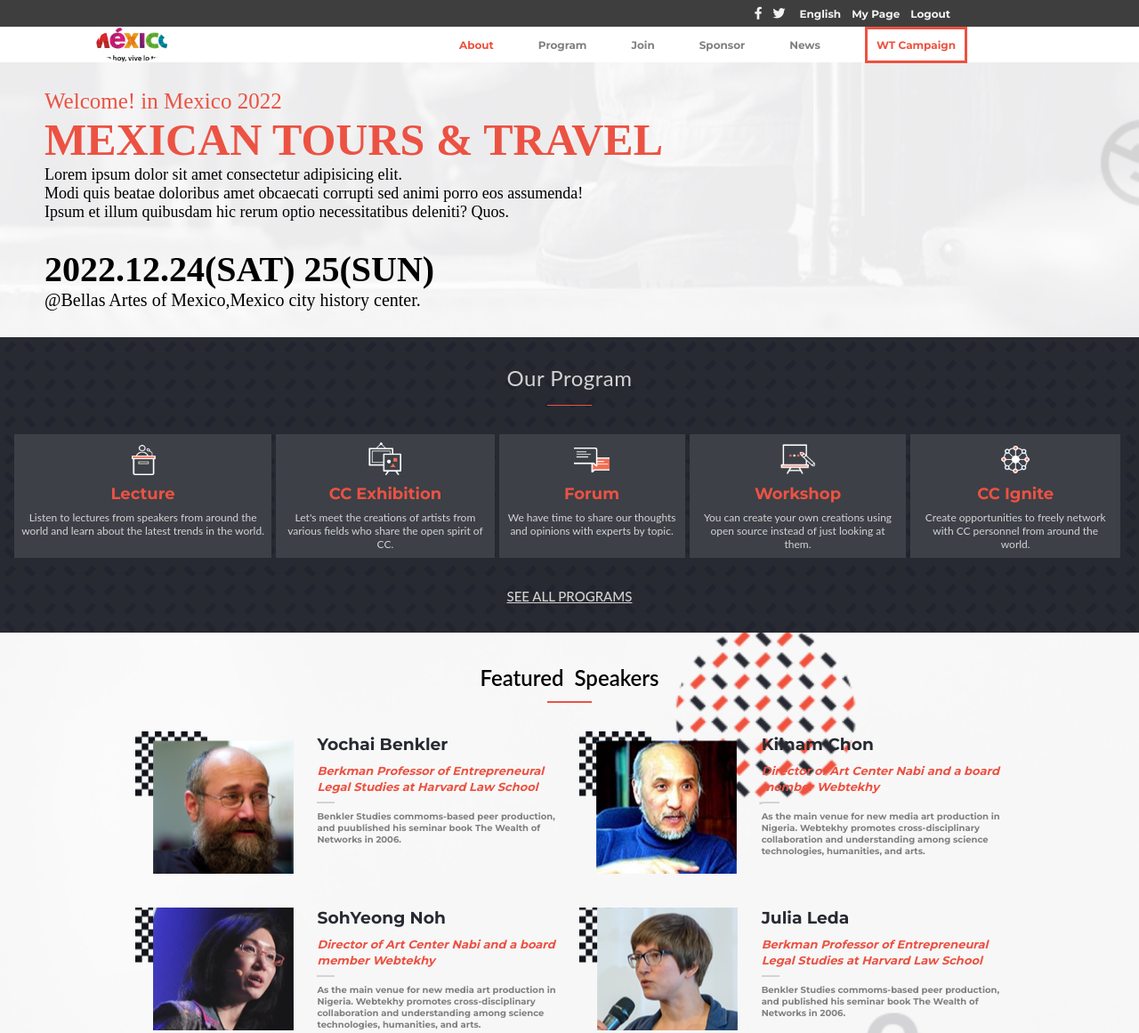
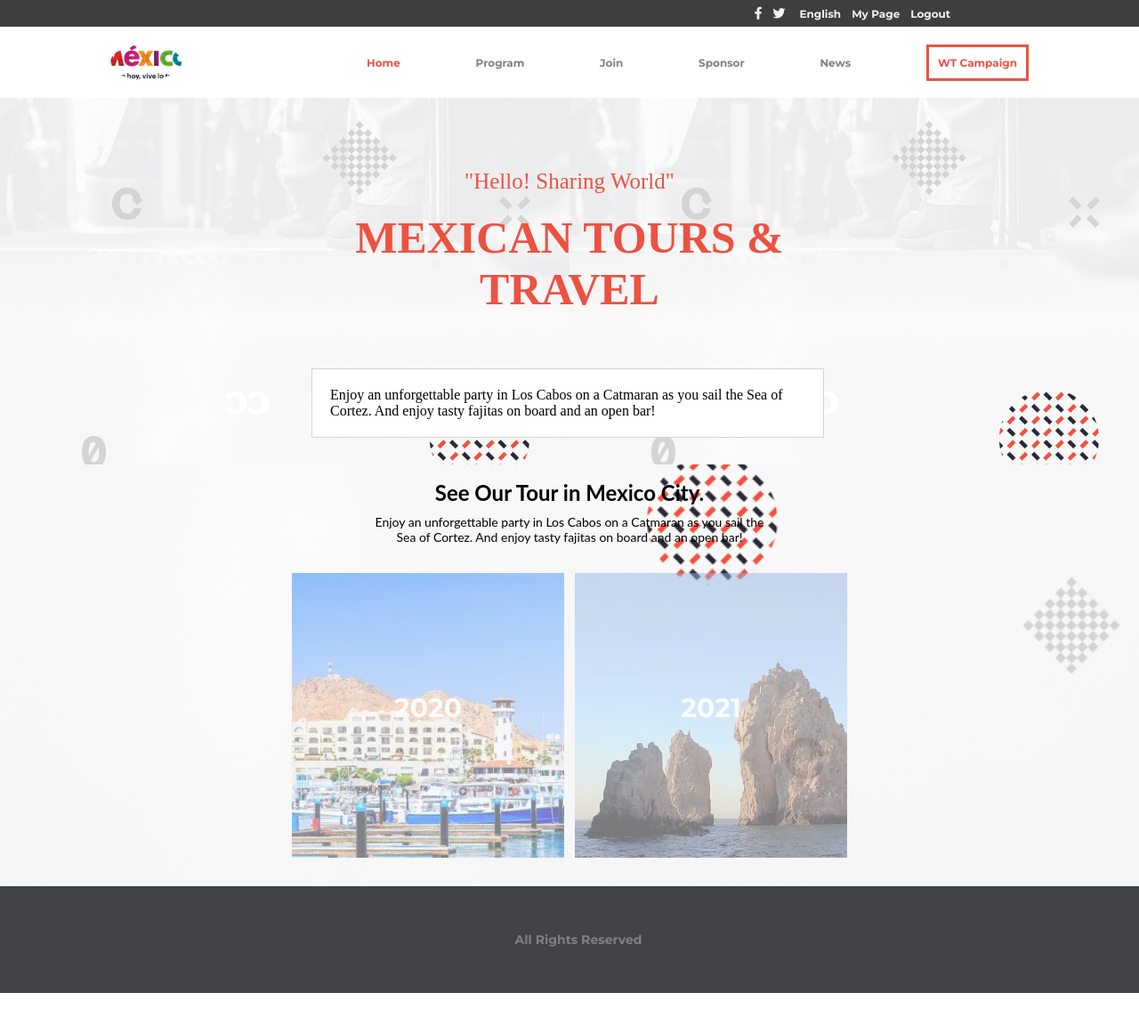
Before and after one commit to maherramadan78/Capstone-project, a website: page index.html in a window 1280 px wide. Shown: the top 1161 px of the page at 89% size. After the commit the page ends 1116 px from the top, so only its background shows below. Drawn offline with nearby package versions, Linux system fonts and the light colour scheme; files whose address does not match are found by name; a web font is replaced by a local one.

Commit message:
Update html and css files

```diff
--- a/css/about.css
+++ b/css/about.css
@@ -1,4 +1,9 @@
 @import url('https://fonts.googleapis.com/css2?family=Montserrat:wght@700&display=swap');
+@font-face {
+  font-family: "COCOGOOSE";
+  src: url("//db.onlinewebfonts.com/t/d14035f6b1afeabafbee4abb2ebf0fc6.eot");
+  src: url("//db.onlinewebfonts.com/t/d14035f6b1afeabafbee4abb2ebf0fc6.eot?#iefix") format("embedded-opentype"), url("//db.onlinewebfonts.com/t/d14035f6b1afeabafbee4abb2ebf0fc6.woff2") format("woff2"), url("//db.onlinewebfonts.com/t/d14035f6b1afeabafbee4abb2ebf0fc6.woff") format("woff"), url("//db.onlinewebfonts.com/t/d14035f6b1afeabafbee4abb2ebf0fc6.ttf") format("truetype"), url("//db.onlinewebfonts.com/t/d14035f6b1afeabafbee4abb2ebf0fc6.svg#COCOGOOSE") format("svg");
+}
 
 :root {
     --pry-color: #272a31;
@@ -41,21 +46,16 @@
     visibility: visible;
     }
 
-    /*
-    #menu_list {
-    display: flex;
-    flex-direction: row;
-    align-items: center;
-    gap: 10px;
-    width: 100%;
-    } */
-
     .nav-item {
     list-style-type: none;
     }
 
     .nav-link {
     text-decoration: none;
+    }
+
+    .about-title {
+      background-image: url(../img/mobile_bg.png);
     }
 
     .home-page {
@@ -69,36 +69,29 @@
     }
 
     .aboutpage-small-title {
-    color:#ec5242;
-    margin-left: 75px;
     font-size: 25px;
     font-weight: 100;
+    margin: 20px 0;
   }
 
- .aboutpage-small-title {
-    margin-right: 80px;
+    .title-about {
+    font-size: 50px;
+    font-family: 'COCOGOOSE', 'sans-sarif';
+
     }
 
-    .homepage-big-title {
-    font-size: 50px;
+    .aboutpage-small-title,
+    .title-about {
+    color: #ec5242;
+    text-align: center;
     }
 
-    .homepage-small-title,
-    .homepage-big-title {
-    color: #ec5242;
-    }
-
-    .homepage-paragraph {
-    font-size: 18px;
-    }
-
-    .homepage-event-date {
-    font-size: 40px;
-    padding-top: 30px;
-    }
-
-    .homepage-event-venue {
-    font-size: 20px;
+    .description-paragraph {
+      margin: 0 auto;
+      width: 90%;
+      padding: 20px;
+      background: white;
+      border: lightgrey 1px solid;
     }
 
     .main-program {
@@ -225,7 +218,6 @@
     flex-direction: column;
     width: 80%;
     }
-
     .past-bootcamp-images,
     .past-bootcamp-images2 {
     width: 100%;
@@ -234,31 +226,29 @@
     background-repeat: no-repeat;
     background-position: center;
     background-size: cover;
+    opacity: 0.5;
+    }
+    .past-bootcamp-images {
       background-color: var(--sec-color);
     }
-
-    .past-bootcamp-images {
-
+    .past-bootcamp-images2 {
+      background-color: var(--sec-color);
     }
-    .past-bootcamp-images2 {
-
-    }
-
     .past-img {
-
     display: flex;
     flex-direction: column;
     align-items: center;
     justify-content: center;
     width: initial;
     height: inherit;
-
     }
 
-    .loscabos-images {
-      width: 100%;
-      height: 100%;
-      filter: opacity(0.3);
+    .past-img-1 {
+      background-image: url(../img/marina-sanlucas.png);
+    }
+
+    .past-img-2 {
+      background-image: url(../img/loscabos.png);
     }
 
     .year,
@@ -268,9 +258,7 @@
     font-size: 30px;
     line-height: 42px;
     margin-bottom: 8px;
-    position: absolute;
     }
-
     .abt-it {
     font-size: 14px;
     }
@@ -408,24 +396,18 @@
     }
 
     .footer {
-  justify-content: center;
-  background-color: #fff;
-  height: 15vh;
     display: flex;
-  justify-content: center;
     align-items: center;
-  gap: 30px;
+    justify-content: space-between;
+    padding: 16px;
     }
-
     .footer-logo {
-  height: 6.25rem;
-  margin-right: 20px;
+    height: 50px;
     }
-
-  .logo-name-footer {
-    margin-top: 30px;
-    font-size: 20px;
-    color: #f3f3f3;
+    .footer-logo img {
+    width: 100%;
+    height: 100%;
+    object-fit: cover;
     }
 
     .copyright {
@@ -442,15 +424,9 @@
     display: none;
     }
 
-    .about-title {
-      display: flex;
-      flex-direction: column;
-      justify-content: center;
-      align-items: center;
-      margin-left: 20px;
-      text-align: center;
+    .header {
+      position: absolute;
     }
-
     .mobile-menu-container {
         position: fixed;
         top: 0;
@@ -492,15 +468,9 @@
     z-index: 100;
     }
 
-    .footer {
-      color: #3d4047;
-    }
-
-    .logo-name-footer {
-      margin-top: 30px;
-      font-size: 20px;
-      color: #3d4047;
-      margin-left: 20px;
+    .navis {
+    display: flex;
+    flex-direction: center;
     }
 
     .nav-link {
@@ -527,8 +497,9 @@
     .header {
     background-color: #fff;
     display: flex;
+    flex-direction: row-reverse;
     justify-content: space-around;
-      flex-direction: row-reverse;
+    padding: 20px;
     }
 
     .twitter-logo {
@@ -547,19 +518,13 @@
     display: none;
     }
 
-    .mobile-menu-container {
-      display: flex;
-      justify-content: end;
-      align-items: center;
-      }
-
     .about-title {
         display: flex;
         flex-direction: column;
         justify-content: center;
         align-items: center;
+        padding-bottom: 30px;
     }
-
 
   .logo-mexico {
     width: 80px;
@@ -620,6 +585,9 @@
     display: none;
     }
 
+    /* .mobile-menu-container {
+    display: none;
+    } */
     .js-nav-list {
     display: flex;
     flex-direction: row;
@@ -631,10 +599,6 @@
     padding: 10px;
     }
 
-    .menu-close-button{
-      display: none;
-    }
-
     .navbars {
     width: 60%;
     }
@@ -642,12 +606,9 @@
     .navis {
     height: 40px;
     display: flex;
-      justify-content: end;
+    justify-content: space-between;
     align-items: center;
     list-style: none;
-      gap: 50px;
-
-
     }
 
     .nav-link {
@@ -657,7 +618,6 @@
     font-size: 12px;
     color: gray;
     }
-
 
     .abt-nav,
     .wt-nav {
@@ -692,8 +652,7 @@
     }
 
     .description-paragraph {
-       margin-top: 10px;
-       text-align: center;
+        margin-left: 30px;
     }
 
     .programs {
@@ -844,8 +803,7 @@
 
     .footer-logo {
     height: 6.25rem;
-    margin-right: 25px;
-    margin-top: 15px;
+    margin-right: 20px;
     }
 
     .footer-logo img {
@@ -906,4 +864,8 @@
     .partner-section {
     display: none;
     }
+
+    .menu-close-button {
+      display: none;
     }
+    }
--- a/css/style.css
+++ b/css/style.css
@@ -1,4 +1,9 @@
 @import url('https://fonts.googleapis.com/css2?family=Montserrat:wght@700&display=swap');
+@font-face {
+  font-family: "COCOGOOSE";
+  src: url("//db.onlinewebfonts.com/t/d14035f6b1afeabafbee4abb2ebf0fc6.eot");
+  src: url("//db.onlinewebfonts.com/t/d14035f6b1afeabafbee4abb2ebf0fc6.eot?#iefix") format("embedded-opentype"), url("//db.onlinewebfonts.com/t/d14035f6b1afeabafbee4abb2ebf0fc6.woff2") format("woff2"), url("//db.onlinewebfonts.com/t/d14035f6b1afeabafbee4abb2ebf0fc6.woff") format("woff"), url("//db.onlinewebfonts.com/t/d14035f6b1afeabafbee4abb2ebf0fc6.ttf") format("truetype"), url("//db.onlinewebfonts.com/t/d14035f6b1afeabafbee4abb2ebf0fc6.svg#COCOGOOSE") format("svg");
+}
 
 :root {
   --pry-color: #272a31;
@@ -17,7 +22,7 @@
   }
 
   .burger-icon {
-  margin: 50px;
+  margin: 25px;
   }
 
   .burger-icon-single {
@@ -55,9 +60,8 @@
   }
 
   .home-page {
-  padding-right: 20px;
-  padding: 30px;
-  margin-left: 20px;
+  padding: 100px 30px;
+  background-image: url(../img/mobile_bg.png)
   }
 
   .homepage-small-title {
@@ -67,6 +71,7 @@
 
   .homepage-big-title {
   font-size: 50px;
+  font-family: 'COCOGOOSE', sans-serif;
   }
 
   .homepage-small-title,
@@ -76,6 +81,9 @@
 
   .homepage-paragraph {
   font-size: 18px;
+  background: white;
+  border: 1px solid lightgoldenrodyellow;
+  padding: 10px;
   }
 
   .homepage-event-date {
@@ -274,6 +282,11 @@
   grid-template-columns: 30% 1fr;
   margin-bottom: 38px;
   }
+
+  .speaker-1 {
+    padding: 10px;
+  }
+
   .image1,
   .image2 {
   height: 160px;
@@ -405,6 +418,10 @@
   }
 
   @media screen and (max-width: 767px) {
+    .header {
+      position: absolute;
+    }
+
   .mobile-menu-container {
   display: none;
   }
@@ -490,6 +507,7 @@
   display: flex;
   justify-content: space-around;
   flex-direction: row-reverse;
+  padding: 20px;
   }
 
   .twitter-logo {
@@ -596,7 +614,6 @@
   list-style: none;
   gap: 50px;
   margin-right: 85px;
-
   }
 
   .nav-link {
@@ -638,6 +655,10 @@
   .descriptions {
   width: 65%;
   }
+
+  .homepage-paragraph {
+    width: 50%;
+    }
 
   .programs {
   display: flex;
--- a/index.html
+++ b/index.html
@@ -1,4 +1,3 @@
-
 <!DOCTYPE html>
 <html lang="en">
 <head>
@@ -6,7 +5,7 @@
     <meta http-equiv="X-UA-Compatible" content="IE=edge">
     <meta name="viewport" content="width=device-width, initial-scale=1.0">
     <title>Capston Projects</title>
-    <link rel="stylesheet" href="./css/style.css">
+    <link rel="stylesheet" href="./css/about.css">
     <link rel="stylesheet" href="https://cdnjs.cloudflare.com/ajax/libs/font-awesome/6.1.1/css/all.min.css"
     integrity="sha512-KfkfwYDsLkIlwQp6LFnl8zNdLGxu9YAA1QvwINks4PhcElQSvqcyVLLD9aMhXd13uQjoXtEKNosOWaZqXgel0g=="
     crossorigin="anonymous" referrerpolicy="no-referrer" />
@@ -40,7 +39,7 @@
       <div class="mobile-menu-container">
         <button class="menu-close-button">X</button>
         <ul id="menu_list" class="navis">
-              <li class="nav-item"><a href="./about.html" class="nav-link abt-nav">About</a></li>
+              <li class="nav-item"><a href="./index.html" class="nav-link abt-nav">Home</a></li>
               <li class="nav-item"><a href="#" class="nav-link">Program</a></li>
               <li class="nav-item"><a href="#" class="nav-link">Join</a></li>
               <li class="nav-item"><a href="#" class="nav-link">Sponsor</a></li>
@@ -54,73 +53,54 @@
     </div>
 
     </header>
-  <section class="home-page">
-    <h3 class="homepage-small-title">Welcome! in Mexico 2022</h3>
-    <h1 class="homepage-big-title">MEXICAN TOURS & TRAVEL</h1>
-    <p class="homepage-paragraph">Lorem ipsum dolor sit amet consectetur adipisicing elit. <br>
-         Modi quis beatae doloribus amet obcaecati corrupti sed animi porro eos assumenda!<br>
-         Ipsum et illum quibusdam hic rerum optio necessitatibus deleniti? Quos.
+    <main>
+        <section class="about-title">
+            <div class="details abt-details">
+                <p class="aboutpage-small-title">
+                "Hello! Sharing World"
                 </p>
-    <h2 class="homepage-event-date">2022.12.24(SAT) 25(SUN)</h2>
-    <span class="homepage-event-venue">@Bellas Artes of Mexico,Mexico city history center.</span>
-  </section>
-  <section class="program-section">
-    <h2 class="program-title">Our Program</h2>
-    <div class="bottom-line"></div>
-    <div class="programs">
-        <article class="prog program-1">
-            <div class="program-icon-img transparency">
-                <img src="./img/program_icon_01.png" alt="Lecture Icon">
+                <h1 class="title-about">
+                    MEXICAN TOURS & TRAVEL
+                </h1>
             </div>
-            <h3 class="prog-title title-1">Lecture</h3>
-            <div class="about-prog">
-                <p class="prog-details transparency lecture-details">
-                    Listen to lectures from speakers from around the world and
-                    learn about the latest trends in the world.
+            <div class="descriptions abt-dsc">
+                <p class="description-paragraph">
+                    Enjoy an unforgettable party in Los Cabos on a Catmaran as you sail the
+                    Sea of Cortez. And enjoy tasty fajitas on board and an open bar!
                 </p>
             </div>
-        </article>
-        <article class="prog program-2">
-            <div class="program-icon-img transparency">
-                <img src="./img/program_icon_02.png" alt="CC Exhibition Icon">
+            <p class="abt">
+
+            <div class="email-contact">
+                <a href="#" class="email-address"></a>
             </div>
-            <h3 class="prog-title title-2">CC Exhibition</h3>
-            <p class="prog-details cc-details">
-                Let's meet the creations of artists from various fields who share the open spirit of CC.
+        </section>
+        <section class="logo-section">
+            <div class="bt-line"></div>
+        </section>
+        <section class="see-past-section">
+            <h3 class="tour-city">
+                See Our Tour in Mexico City.
+            </h3>
+            <div class="bt-line"></div>
+            <p class="past-bootcamp-details">
+                Enjoy an unforgettable party in Los Cabos on a Catmaran as you sail the <br>
+                Sea of Cortez. And enjoy tasty fajitas on board and an open bar!
             </p>
-        </article>
-        <article class="prog program-3">
-            <div class="program-icon-img">
-                <img src="./img/program_icon_03.png" alt="Forum Icon">
+            <div class="abt-past">
+                <div class="past-bootcamp-images">
+                <div class="past-img past-img-1">
+                    <h3 class="year">2020</h3>
+                    <p class="abt-it"></p>
                 </div>
-            <h3 class="prog-title title-3">Forum</h3>
-            <p class="prog-details forum-details">
-                We have time to share our thoughts and opinions with experts by topic.
-            </p>
-        </article>
-        <article class="prog program-4">
-            <div class="program-icon-img">
-                <img src="./img/program_icon_04.png" alt="workshop Icon">
             </div>
-            <h3 class="prog-title title-4">Workshop</h3>
-            <p class="prog-details workshop-details">
-                You can create your own creations using open source instead of just looking at them.
-            </p>
-        </article>
-        <article class="prog program-5">
-            <div class="program-icon-img">
-                <img src="./img/program_icon_05.png" alt="ignite Icon">
+            <div class="past-bootcamp-images2">
+                <div class="past-img past-img-2">
+                    <h3 class="year">2021</h3>
+                    <p class="abt-it"></p>
                 </div>
-            <h3 class="prog-title title-5">CC Ignite</h3>
-            <p class="prog-details ignite-details">
-                Create opportunities to freely network with CC personnel from around the world.
-            </p>
-        </article>
             </div>
-    <div class="join-bootcamp">
-        <h3 class="join">Join us</h3>
             </div>
-    <a href="#" class="all-progs">SEE ALL PROGRAMS</a>
         </section>
         <section class="partner-section">
             <h3 class="partner">Partner</h3>
@@ -130,30 +110,19 @@
                 <li class="partner-1">FreeCodeCamp</li>
                 <li class="partner-1">CodeAcademy</li>
                 <li class="partner-1">Google</li>
+                <li class="partner-1">Devop</li>
+                <li class="partner-1">Odin Project</li>
             </ul>
-</section>
-<section class="speakers">
-  <h3 class="featured-speaker">Featured Speakers</h3>
-  <div class="bottom-line bold"></div>
-  <div class="div">
-      <article class="speakers-details">
-      </article>
-      <article class="more-speakers">
-          <p class="more">More</p>
-          <span class="entity">&#5167;</span>
-      </article>
-  </div>
         </section>
     </main>
     <footer class="footer">
         <div class="footer-logo">
-<p class="logo-name-footer">MEXICAN TOURS & TRAVEL</p>
         </div>
         <div class="copyright">
             <p class="cr"></p>
             <p class="reserved">All Rights Reserved</p>
         </div>
     </footer>
-  <script src="main.js"></script>
+    <script src="main.js" type="text/javascript"></script>
 </body>
 </html>
```
Also changed, not shown: about.html (+6 -9 lines). Lines whose indentation alone changed are shown as unchanged.
